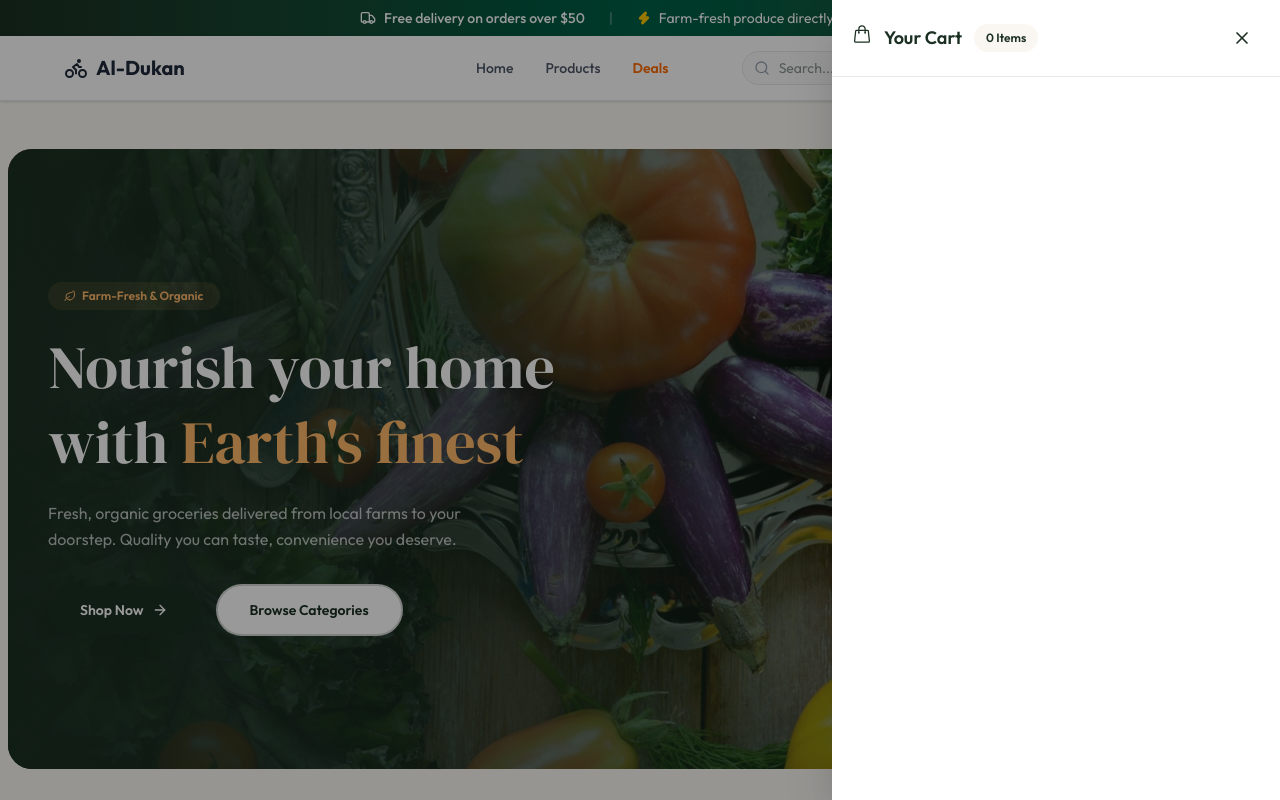
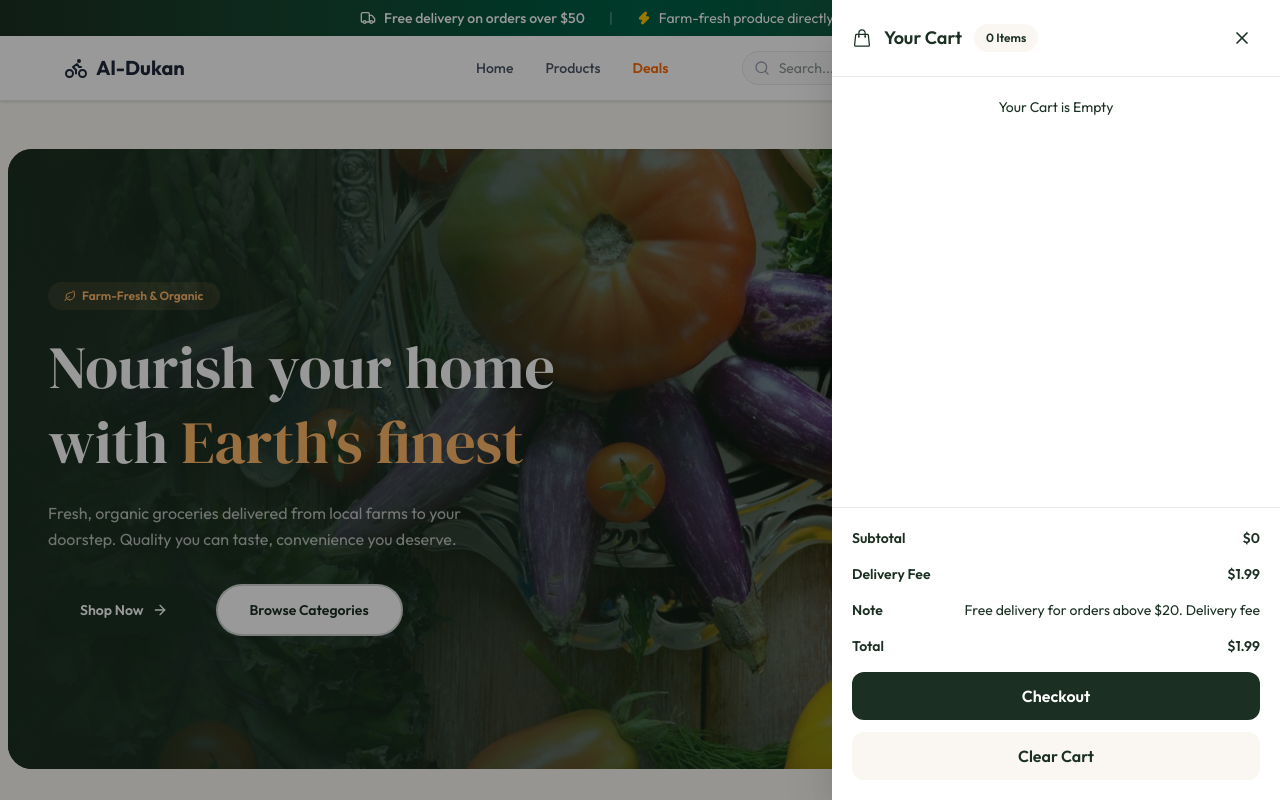
Before and after one commit to Saam22/Al-Dukan---Grocery-Delivery, a React (Vite) app in the folder client/: page / in a window 1280 px wide. Shown: the top 800 px of the page. Built offline with nearby package versions, Linux system fonts and the light colour scheme.

Commit message:
make cart

```diff
--- a/client/src/components/Home/Cartsidebar.jsx
+++ b/client/src/components/Home/Cartsidebar.jsx
@@ -7,32 +7,99 @@ import { XIcon } from 'lucide-react'
 const Cartsidebar = () => {
     const currency = import.meta.env.VITE_CURRENCY_SYMBOL || "$";
 
-    const {items, updateQuantity, removeFromCart,
-      isCartOpen, setIsCartOpen, cartTotal, cartCount, clearCart} = useCart();
+    const { items, updateQuantity, removeFromCart,
+        isCartOpen, setIsCartOpen, cartTotal, cartCount, clearCart } = useCart();
     const navigate = useNavigate();
     if (!isCartOpen) return null;
     const deliveryFee = cartTotal > 20 ? 0 : 1.99;
     const grandTotal = cartTotal + deliveryFee;
     return (
         <>
-    {/* // BACKGROUND OVERLAY */}
+            {/* BACKGROUND OVERLAY */}
             <div onClick={() => setIsCartOpen(false)}
-    className='fixed inset-0 bg-black/40 z-50 transition-opacity'/>
-    {/* // SIDEBAR */}
+                className='fixed inset-0 bg-black/40 z-50 transition-opacity' />
+            {/* SIDEBAR */}
             <div className='fixed right-0 top-0 h-full w-full max-w-md bg-white
             z-50 shadow-2xl flex flex-col animate-slide-in-right'>
                 {/* Header */}
                 <div className='flex items-center justify-between p-5 border-b border-app-border'>
-            <div className='flex item-center gap-2'>
-            <ShoppingBagIcon className='size-5'/>
+                    <div className='flex items-center gap-2'>
+                        <ShoppingBagIcon className='size-5' />
                         <h2 className='px-1 text-lg font-semibold'>Your Cart</h2>
                         <span className='px-3 py-1.5 text-xs font-semibold bg-app-cream rounded-full'>
                             {items.length} Items</span>
                     </div>
                     <button onClick={() => setIsCartOpen(false)}
-            className='p-2 rounded-xl hover:bg-app-cream rounded-full p-1 transition-colors'>
-                <XIcon className='size-5'/>
+                        className='p-2 rounded-full hover:bg-app-cream transition-colors'>
+                        <XIcon className='size-5' />
                     </button>
+                </div>
+                {/* Cart Items */}
+                <div className='flex-1 overflow-y-auto p-5'>
+                    {items.length === 0 ? (
+                        <div className='flex flex-col items-center justify-center'>
+                            <p className='text-sm text-app-grey'>Your Cart is Empty</p>
+                        </div>
+                    ) : (
+                        <div className='space-y-4'>
+                            {items.map((item) => (
+                                <div key={item.product._id} className='flex gap-4'>
+                                    <img src={item.product.image} alt={item.product.title} className='w-16 h-16 object-cover' />
+                                    <div className='flex-1 flex flex-col'>
+                                        <p className='font-semibold'>{item.product.title}</p>
+                                        <p className='text-sm text-app-grey'>{item.product.description}</p>
+                                        <p className='text-sm text-app-grey'>{currency}{item.product.price}</p>
+                                    </div>
+                                    <div className='flex items-center gap-2'>
+                                        <button onClick={() => updateQuantity(item.product, item.quantity - 1)}
+                                            className='p-2 rounded-full hover:bg-app-cream transition-colors'>
+                                            -
+                                        </button>
+                                        <p>{item.quantity}</p>
+                                        <button onClick={() => updateQuantity(item.product, item.quantity + 1)}
+                                            className='p-2 rounded-full hover:bg-app-cream transition-colors'>
+                                            +
+                                        </button>
+                                    </div>
+                                    <button onClick={() => removeFromCart(item.product)}
+                                        className='p-2 rounded-full hover:bg-app-cream transition-colors'>
+                                        <XIcon className='size-5' />
+                                    </button>
+                                </div>
+                            ))}
+                        </div>
+                    )}
+                </div>
+                {/* Cart Footer */}
+                <div className='p-5 border-t border-app-border'>
+                    <div className='flex justify-between mb-4'>
+                        <p className='text-sm font-semibold'>Subtotal</p>
+                        <p className='text-sm font-semibold'>{currency}{cartTotal}</p>
+                    </div>
+                    <div className='flex justify-between mb-4'>
+                        <p className='text-sm font-semibold'>Delivery Fee</p>
+                        <span className='text-sm font-semibold'>{deliveryFee === 0 ? <span className='text-app-success'>Free</span> : `${currency}${deliveryFee.toFixed(2)}`}</span>
+                    </div>
+                    {deliveryFee > 0 && (
+                        <div className='flex justify-between mb-4'>
+                            <p className='text-sm font-semibold'>Note</p>
+                            <p className='text-sm text-app-grey'>Free delivery for orders above $20. Delivery fee</p>
+                        </div>
+                    )}
+                    <div className='flex justify-between mb-4'>
+                        <p className='text-sm font-semibold'>Total</p>
+                        <p className='text-sm font-semibold'>{currency}{grandTotal}</p>
+                    </div>
+                    <div className='flex flex-col gap-3'>
+                        <button onClick={() => navigate('/checkout')}
+                            className='px-4 py-3 rounded-xl bg-app-green text-white font-semibold hover:bg-app-green/90'>
+                            Checkout
+                        </button>
+                        <button onClick={() => clearCart()}
+                            className='px-4 py-3 rounded-xl bg-app-cream text-app-grey font-semibold hover:bg-app-cream/90'>
+                            Clear Cart
+                        </button>
+                    </div>
                 </div>
             </div>
         </>
--- a/client/src/components/Home/Productcard.jsx
+++ b/client/src/components/Home/Productcard.jsx
@@ -1,12 +1,11 @@
 import React from "react";
 import { useNavigate } from "react-router-dom";
+import { useCart } from "../../context/CartContext";
 import { Star, ShoppingCart,  Heart,Plus } from "lucide-react";
 const ProductCard = ({ product }) => {
   const currency = import.meta.env.VITE_CURRENCY_SYMBOL || "$";
 
-  const { addToCart } = {
-    addToCart: (_data) => {},
-  };
+  const { addToCart } = useCart();
   const navigate = useNavigate();
 
   return (
--- a/client/src/components/Navbar.jsx
+++ b/client/src/components/Navbar.jsx
@@ -1,12 +1,13 @@
 import React, { useState, useRef, useEffect } from 'react';
 import { useNavigate, Link } from 'react-router-dom';
 import {ZapIcon,ArrowUpRightIcon,ChevronDownIcon,ShieldIcon, BikeIcon, SearchIcon, ShoppingCart, UserIcon,PackageIcon, MapPinIcon, LogOut, LayoutDashboard, Receipt, ChevronDown, XIcon, MenuIcon, Package } from "lucide-react";
+import { useCart } from '../context/CartContext';
 
 const Navbar = () => {
   const [searchQuery, setSearchQuery] = useState("");
   const [userMenuOpen, setUserMenuOpen] = useState(false);
-  const [cartCount, setCartCount] = useState(5);
-  const [cartOpen, setCartOpen] = useState(false);
+  const { cartCount, setIsCartOpen } = useCart();   // ✅
+  // const [cartOpen, setCartOpen] = useState(false);
 
   const navigate = useNavigate();
   const menuRef = useRef(null);
@@ -86,7 +87,7 @@ const Navbar = () => {
 
             {/* Cart Button */}
             <button
-              onClick={() => setCartOpen(true)}
+              onClick={() => setIsCartOpen(true)}
               className="relative p-2.5 rounded-full hover:bg-orange-50 transition-all duration-200 group"
               aria-label="Open shopping cart"
             >
```
Lines whose indentation alone changed are shown as unchanged.
